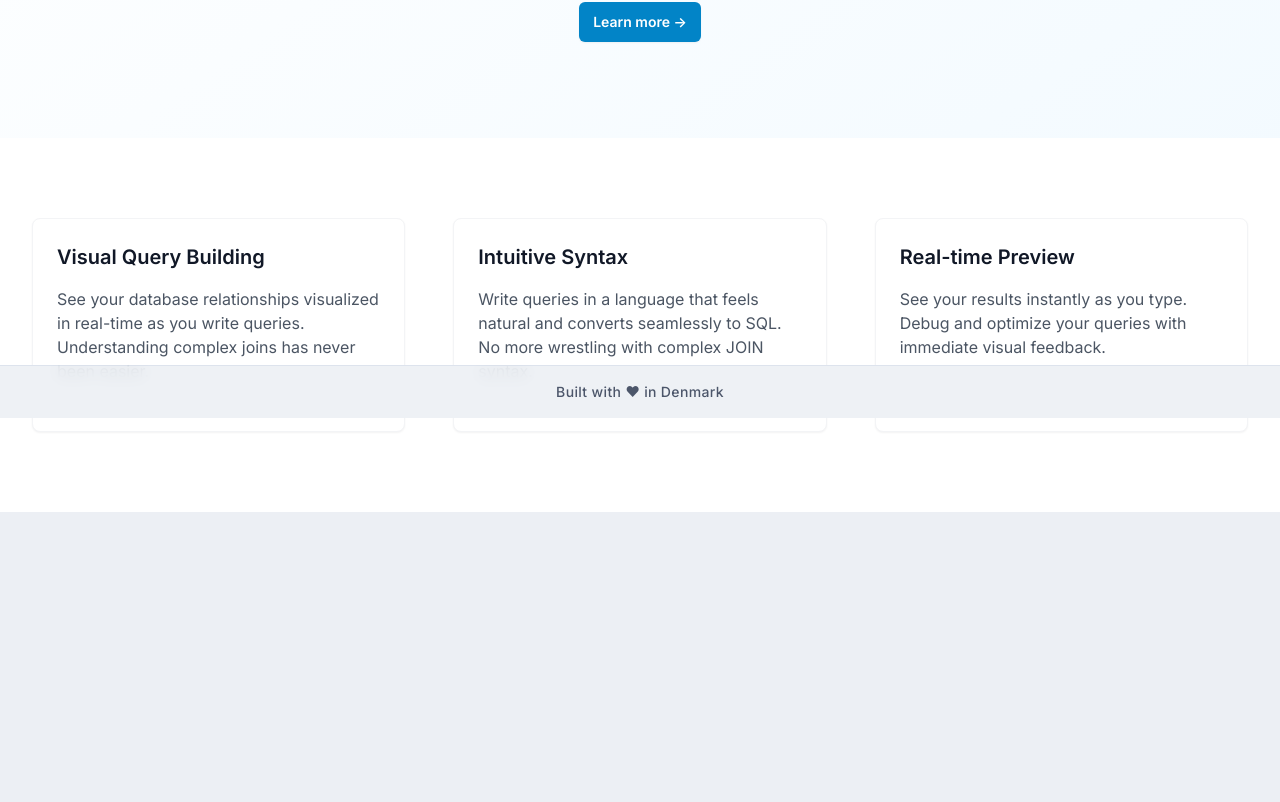
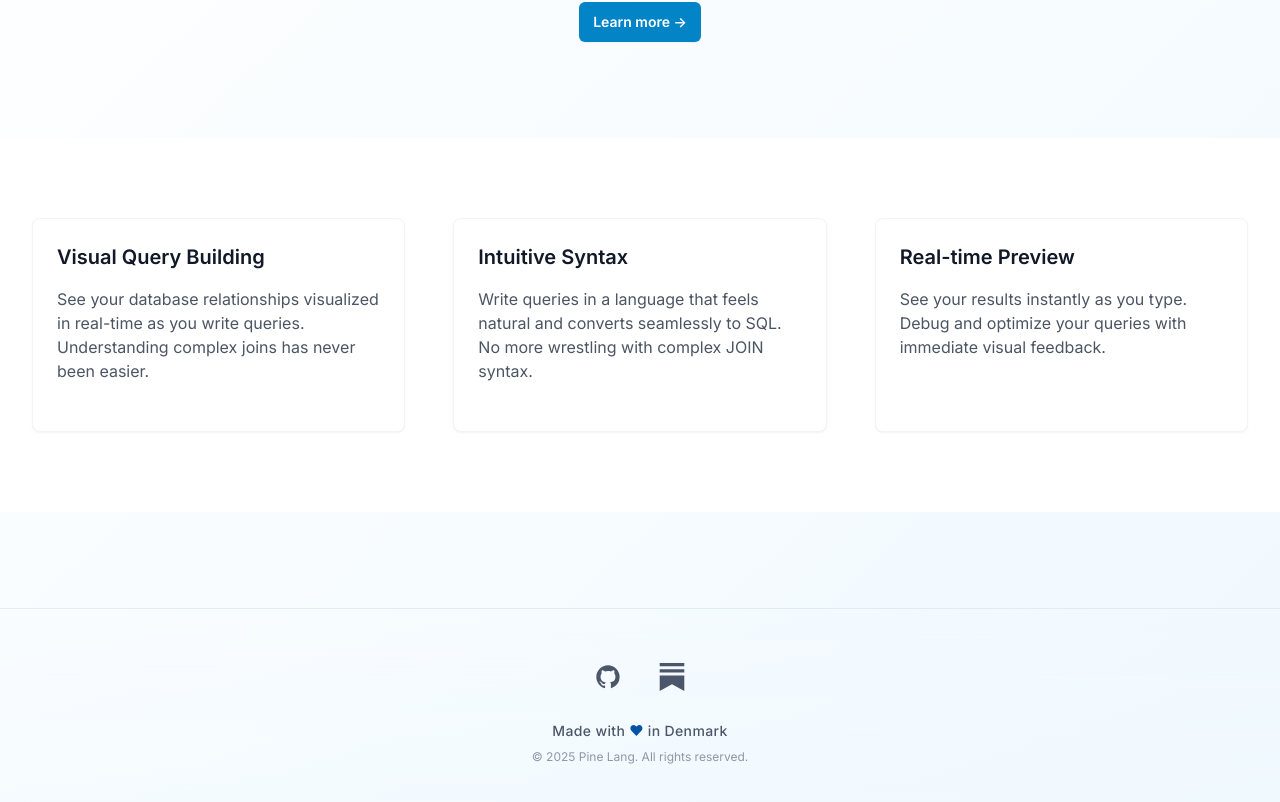
Before and after one commit to beamlynx/beamlynx.com, a React (Vite) app: page / in a window 1280 px wide. Shown: the part 382-1184 px from the top of the page. Before the commit the page ends 894 px from the top, so only its background shows below. Built offline with nearby package versions, Linux system fonts and the light colour scheme.

Commit message:
minor style adjustments

```diff
--- a/src/components/Footer.tsx
+++ b/src/components/Footer.tsx
@@ -4,22 +4,82 @@
 const Footer: React.FC = () => {
   const palette = useColorPalette();
 
+  const socialLinks = [
+    {
+      name: 'GitHub',
+      href: 'https://github.com/pine-lang',
+      icon: (props: React.SVGProps<SVGSVGElement>) => (
+        <svg fill="currentColor" viewBox="0 0 24 24" {...props}>
+          <path
+            fillRule="evenodd"
+            d="M12 2C6.477 2 2 6.484 2 12.017c0 4.425 2.865 8.18 6.839 9.504.5.092.682-.217.682-.483 0-.237-.008-.868-.013-1.703-2.782.605-3.369-1.343-3.369-1.343-.454-1.158-1.11-1.466-1.11-1.466-.908-.62.069-.608.069-.608 1.003.07 1.531 1.032 1.531 1.032.892 1.53 2.341 1.088 2.91.832.092-.647.35-1.088.636-1.338-2.22-.253-4.555-1.113-4.555-4.951 0-1.093.39-1.988 1.029-2.688-.103-.253-.446-1.272.098-2.65 0 0 .84-.27 2.75 1.026A9.564 9.564 0 0112 6.844c.85.004 1.705.115 2.504.337 1.909-1.296 2.747-1.027 2.747-1.027.546 1.379.202 2.398.1 2.651.64.7 1.028 1.595 1.028 2.688 0 3.848-2.339 4.695-4.566 4.943.359.309.678.92.678 1.855 0 1.338-.012 2.419-.012 2.747 0 .268.18.58.688.482A10.019 10.019 0 0022 12.017C22 6.484 17.522 2 12 2z"
+            clipRule="evenodd"
+          />
+        </svg>
+      )
+    },
+    {
+      name: 'Substack',
+      href: 'https://pinelang.substack.com',
+      icon: (props: React.SVGProps<SVGSVGElement>) => (
+        <svg viewBox="0 0 24 24" fill="currentColor" {...props}>
+          <path d="M22.539 8.242H1.46V5.406h21.08v2.836zM1.46 10.812V24L12 18.11 22.54 24V10.812H1.46zM22.54 0H1.46v2.836h21.08V0z" />
+        </svg>
+      )
+    }
+  ];
+
   return (
     <footer
-      className="fixed bottom-0 left-0 right-0 w-full py-4 z-40"
+      className="mt-24 border-t py-12 bg-gradient-to-b from-transparent to-pine-50/30"
       style={{
-        borderTop: `1px solid ${palette.accent}20`,
-        backgroundColor: `${palette.background}dd`,
-        backdropFilter: 'blur(8px)'
+        borderColor: `${palette.accent}20`,
       }}
     >
-      <div className="max-w-7xl mx-auto px-4 sm:px-6 lg:px-8">
-        <div className="flex justify-center">
-          <div
-            className="text-sm font-medium tracking-wide"
-            style={{ color: palette.secondary }}
-          >
-            Built with ♥ in Denmark
+      <div className="max-w-4xl mx-auto px-4 sm:px-6 lg:px-8">
+        <div className="flex flex-col items-center gap-6">
+          <div className="flex items-center justify-center space-x-6">
+            {socialLinks.map((item) => (
+              <a
+                key={item.name}
+                href={item.href}
+                target="_blank"
+                rel="noopener noreferrer"
+                className="group transition-transform hover:scale-110 focus:outline-none focus-visible:ring-2 focus-visible:ring-offset-2 rounded-lg p-1.5"
+                style={{
+                  color: palette.secondary,
+                  '--tw-ring-color': palette.accent
+                } as React.CSSProperties}
+                aria-label={item.name}
+              >
+                <item.icon
+                  className="w-7 h-7 transition-colors group-hover:text-pine-600"
+                  aria-hidden="true"
+                />
+              </a>
+            ))}
+          </div>
+
+          <div className="flex flex-col items-center gap-2 text-center">
+            <div
+              className="text-sm font-medium tracking-wide flex items-center"
+              style={{ color: palette.secondary }}
+            >
+              Made with{' '}
+              <span
+                className="mx-1 transform hover:scale-110 transition-transform"
+                style={{ color: '#0052A5' }} // Nordic blue from Danish flag
+              >
+                ♥
+              </span>
+              {' '}in Denmark
+            </div>
+            <div
+              className="text-xs"
+              style={{ color: `${palette.secondary}99` }}
+            >
+              © {new Date().getFullYear()} Pine Lang. All rights reserved.
+            </div>
           </div>
         </div>
       </div>
--- a/src/components/Navbar.tsx
+++ b/src/components/Navbar.tsx
@@ -36,7 +36,7 @@
       <div
         className="absolute inset-0 -z-10"
         style={{
-          backgroundColor: `${palette.background}dd`,
+          backgroundColor: `${palette.background}`,
           backdropFilter: 'blur(8px)',
           borderBottom: `1px solid ${palette.accent}20`
         }}
@@ -67,7 +67,7 @@
               <rect x="0" y="4" width="4" height="32" rx="1" fill="currentColor"/>
               <rect x="6" y="0" width="4" height="24" rx="1" fill="currentColor"/>
               <rect x="12" y="4" width="4" height="14" rx="1" fill="currentColor"/>
-              <rect x="18" y="8" width="4" height="4" rx="1" fill="currentColor"/>
+              <rect x="18" y="8" width="4" height="6" rx="1" fill="currentColor"/>
             </svg>
             <span className="text-lg sm:text-xl font-semibold tracking-tight font-mono">pine-lang</span>
           </Link>
--- a/src/pages/Documentation.tsx
+++ b/src/pages/Documentation.tsx
@@ -67,24 +67,23 @@
     <div
       className="fixed top-[var(--navbar-height)] left-0 right-0 z-40 md:hidden"
       style={{
-        backgroundColor: `${palette.background}dd`,
+        backgroundColor: palette.background,
         backdropFilter: 'blur(8px)',
         borderBottom: `1px solid ${palette.accent}20`
       }}
     >
       <div className="flex items-center justify-between px-4 py-3">
         <h1 className="text-lg font-semibold" style={{ color: palette.primary }}>
-          Documentation
+          {SECTIONS.find(s => s.id === activeSection)?.label}
         </h1>
         <button
           onClick={() => setIsMobileMenuOpen(true)}
-          className="flex items-center space-x-2 px-3 py-1.5 rounded-lg transition-colors duration-200"
+          className="flex items-center px-3 py-1.5 rounded-lg transition-colors duration-200"
           style={{
             backgroundColor: `${palette.accent}10`,
             color: palette.accent
           }}
         >
-          <span className="text-sm font-medium">Menu</span>
           <svg
             className="w-5 h-5"
             fill="none"
@@ -100,29 +99,6 @@
           </svg>
         </button>
       </div>
-      <div
-        className="px-4 py-2 text-sm overflow-x-auto whitespace-nowrap hide-scrollbar"
-        style={{ color: palette.secondary }}
-      >
-        {activeSection && (
-          <div className="flex items-center space-x-2">
-            <svg
-              className="w-4 h-4"
-              fill="none"
-              stroke="currentColor"
-              viewBox="0 0 24 24"
-            >
-              <path
-                strokeLinecap="round"
-                strokeLinejoin="round"
-                strokeWidth={2}
-                d="M9 5l7 7-7 7"
-              />
-            </svg>
-            <span>{SECTIONS.find(s => s.id === activeSection)?.label}</span>
-          </div>
-        )}
-      </div>
     </div>
   );
 
@@ -131,7 +107,7 @@
       className={`${
         isMobile
           ? 'fixed inset-0 bg-black/50 z-50 flex items-start justify-end'
-          : 'fixed left-0 top-[var(--navbar-height)] bottom-0 w-72 overflow-auto hidden md:block border-r z-40'
+          : 'fixed left-0 top-[var(--navbar-height)] bottom-0 w-72 z-40 hidden md:block'
       }`}
       onClick={isMobile ? () => setIsMobileMenuOpen(false) : undefined}
     >
@@ -143,7 +119,7 @@
         className={`${
           isMobile
             ? 'w-[85%] max-w-sm h-full overflow-auto'
-            : 'h-full w-full'
+            : 'h-full w-full overflow-y-auto'
         }`}
         style={{
           backgroundColor: isMobile ? palette.background : `${palette.background}aa`,
@@ -207,9 +183,6 @@
       {/* Mobile Header */}
       <MobileHeader />
 
-      {/* Add padding to account for fixed header on mobile */}
-      <div className="md:h-[calc(100vh-var(--navbar-height))] md:overflow-y-auto">
-        <div className="md:hidden h-[calc(var(--navbar-height) + 1rem)]" />
       {/* Sidebar for desktop */}
       <Sidebar />
 
@@ -219,7 +192,8 @@
       </AnimatePresence>
 
       {/* Main Content */}
-        <div className="max-w-4xl mx-auto px-4 sm:px-6 lg:px-8 py-8 sm:py-12 md:ml-80">
+      <main className="pt-[calc(var(--navbar-height)+4rem)] md:pt-0 md:pl-72">
+        <div className="max-w-4xl mx-auto px-4 sm:px-6 lg:px-8 pb-24">
           <div>
             <h1
               className="text-3xl sm:text-4xl font-bold mb-8 sm:mb-12 tracking-tight md:block hidden"
@@ -478,7 +452,7 @@
             </div>
           </div>
         </div>
-      </div>
+      </main>
     </div>
   );
 };
```
Also changed, not shown: public/pine-icon.svg. Lines whose indentation alone changed are shown as unchanged.
